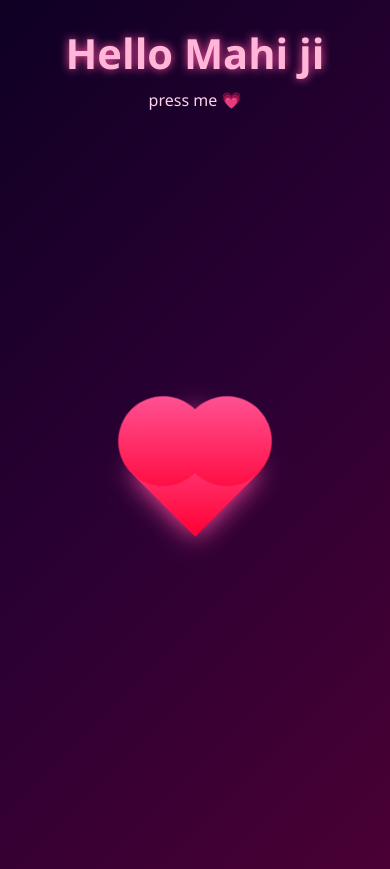
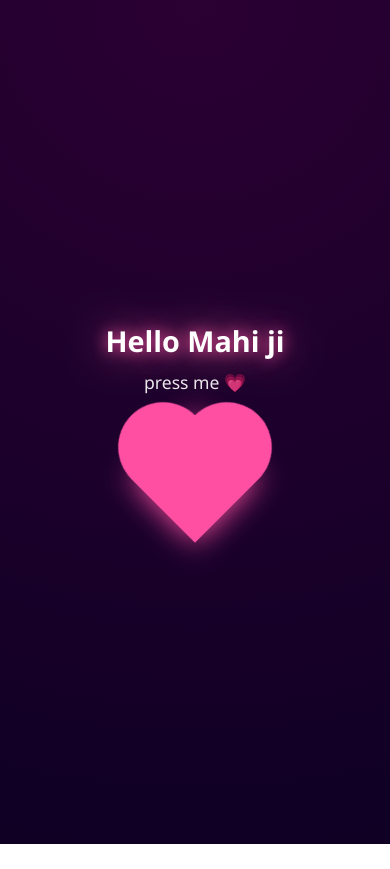
Before and after one commit to manikdubey849-star/HeyMahi-4U, a plain HTML site: page index.html in a window 390 px wide. After the commit the page ends 844 px from the top, so only its background shows below. Drawn offline with Linux system fonts and the light colour scheme.

Commit message:
Updated index.html and second.html for mobile responsiveness and heart rain

```diff
--- a/index.html
+++ b/index.html
@@ -1,9 +1,109 @@
 <!DOCTYPE html>
-<html>
+<html lang="en">
 <head>
-    <title>Hello Mahi ji</title>
-    <link rel="stylesheet" href="style.css">
+<meta charset="UTF-8">
+<meta name="viewport" content="width=device-width, initial-scale=1.0">
+<title>Hello Mahi ji</title>
+
+<style>
+*{margin:0;padding:0;box-sizing:border-box}
+
+body{
+    min-height:100vh;
+    display:flex;
+    flex-direction:column;
+    align-items:center;
+    justify-content:center;
+    background:radial-gradient(circle at top,#2b0033,#0f0024);
+    color:white;
+    font-family:'Segoe UI',sans-serif;
+    overflow:hidden;
+    text-align:center;
+}
+
+/* TEXT */
+.top-text{
+    font-size:clamp(1.8rem,6vw,3rem);
+    margin-bottom:10px;
+    text-shadow:0 0 15px #ff4fa3,0 0 40px #ff85a2;
+}
+
+.hint{
+    font-size:1.1rem;
+    opacity:0.9;
+    margin-bottom:40px;
+}
+
+/* HEART */
+.center-box{
+    z-index:5;
+}
+
+.heart{
+    width:90px;
+    height:90px;
+    background:#ff4fa3;
+    transform:rotate(45deg);
+    position:relative;
+    animation:beat 1s infinite;
+    box-shadow:0 0 30px #ff4fa3;
+}
+
+.heart::before,
+.heart::after{
+    content:'';
+    width:90px;
+    height:90px;
+    background:#ff4fa3;
+    border-radius:50%;
+    position:absolute;
+}
+
+.heart::before{top:-45px;left:0}
+.heart::after{left:-45px;top:0}
+
+@keyframes beat{
+    0%,100%{transform:rotate(45deg) scale(1)}
+    50%{transform:rotate(45deg) scale(1.15)}
+}
+
+/* HEART RAIN */
+.heart-rain{
+    position:fixed;
+    inset:0;
+    pointer-events:none;
+    overflow:hidden;
+    z-index:0;
+}
+
+.drop{
+    position:absolute;
+    width:12px;
+    height:12px;
+    background:#ff4fa3;
+    transform:rotate(45deg);
+    animation:fall linear forwards;
+}
+
+.drop::before,
+.drop::after{
+    content:'';
+    width:12px;
+    height:12px;
+    background:#ff4fa3;
+    border-radius:50%;
+    position:absolute;
+}
+.drop::before{top:-6px}
+.drop::after{left:-6px}
+
+@keyframes fall{
+    from{transform:translateY(-10vh) rotate(45deg);opacity:0}
+    to{transform:translateY(110vh) rotate(45deg);opacity:0}
+}
+</style>
 </head>
+
 <body>
 
 <h1 class="top-text">Hello Mahi ji</h1>
@@ -11,14 +111,23 @@
 
 <div class="center-box">
     <a href="second.html">
-        <div class="heart beat"></div>
+        <div class="heart"></div>
     </a>
 </div>
 
 <div class="heart-rain" id="rain"></div>
 
-<script src="script.js"></script>
-<div class="heart-rain"></div>
+<script>
+const rain=document.getElementById("rain");
+setInterval(()=>{
+    const h=document.createElement("div");
+    h.className="drop";
+    h.style.left=Math.random()*100+"vw";
+    h.style.animationDuration=(3+Math.random()*2)+"s";
+    rain.appendChild(h);
+    setTimeout(()=>h.remove(),6000);
+},120);
+</script>
 
 </body>
 </html>
```
Also changed, not shown: second.html (+29 -3 lines).
